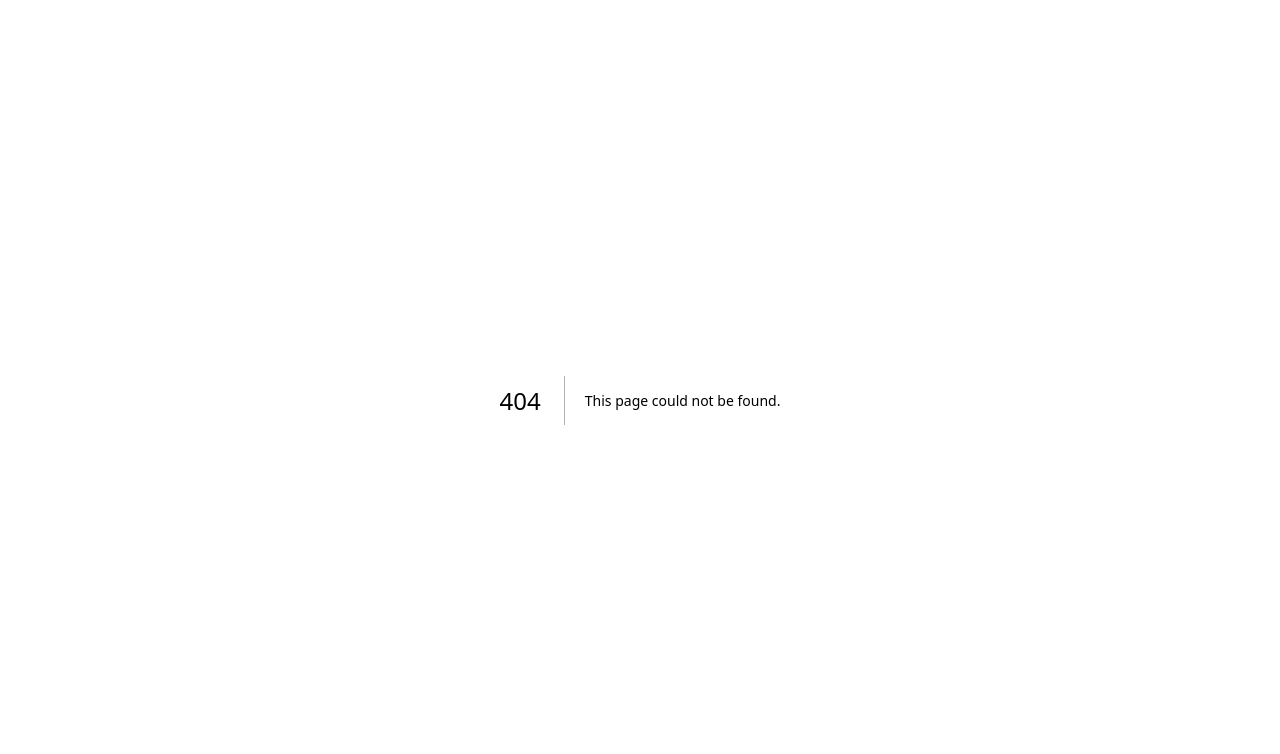
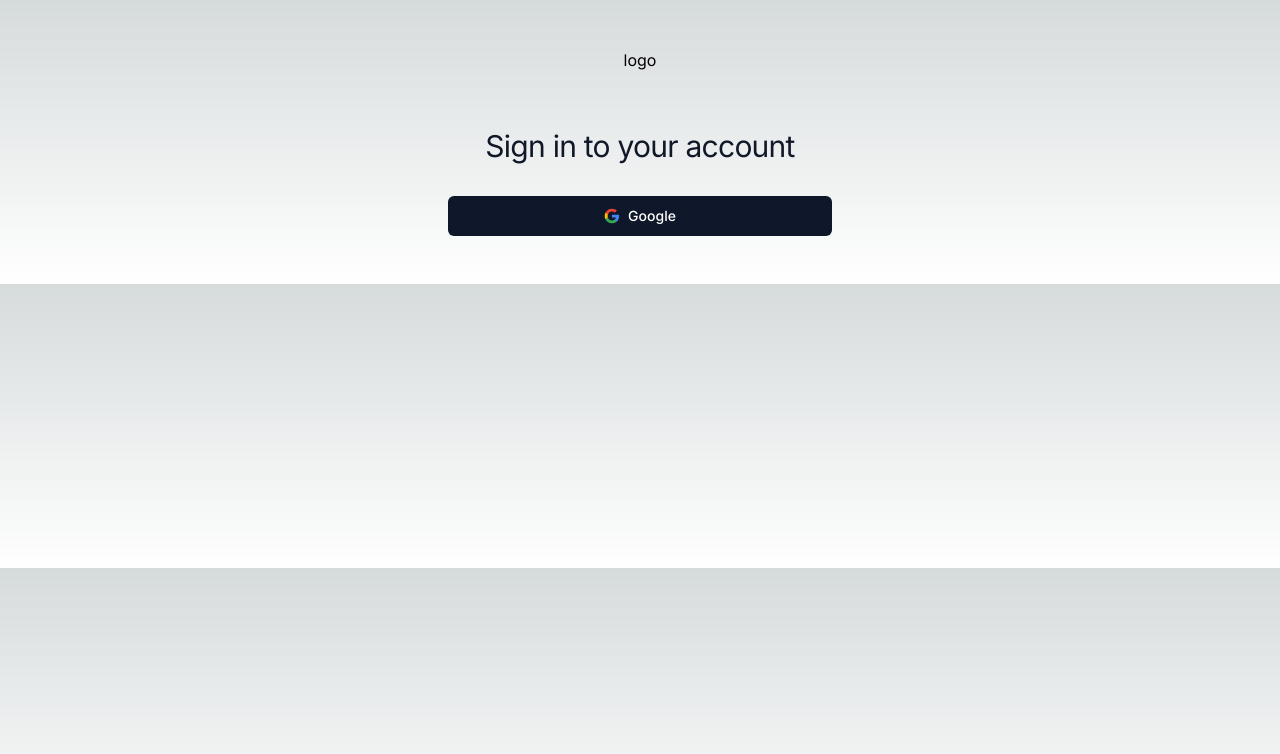
Before and after one commit to kssandraj/live-chat, a Next.js app: page /login in a window 1280 px wide. Before the commit this address had no page. Shown: the top 754 px of the page. Built offline with nearby package versions, Linux system fonts and the light colour scheme.

Commit message:
feat: creating the login page

```diff
--- /dev/null
+++ b/src/app/login/page.tsx
@@ -0,0 +1,65 @@
+"use client";
+
+import Button from "@/components/ui/Button";
+import { FC, useState } from "react";
+
+interface pageProps {}
+
+const Page: FC<pageProps> = ({}) => {
+  const [isLoading, setIsLoading] = useState<boolean>(false);
+
+  async function loginWithGoogle() {}
+
+  return (
+    <>
+      <div className="flex min-h-full itens-center justify-center py-12 px-4 sm:px-6 lg:px-8">
+        <div className="w-full flex flex-col items-center max-w-md space-y-8">
+          <div className="flex flex-col items-center gap-8">
+            logo
+            <h2 className="mt-6 text-center text-3xl font-blod tracking-tight text-gray-900">
+              Sign in to your account
+            </h2>
+          </div>
+          <Button
+            isLoading={isLoading}
+            type="button"
+            className="max-w-sm mx-auto w-full"
+            onClick={loginWithGoogle}
+          >
+            <svg
+              className="mr-2 h-4 w-4"
+              aria-hidden="true"
+              focusable="false"
+              data-prefix="fab"
+              data-icon="github"
+              role="img"
+              xmlns="http://www.w3.org/2000/svg"
+              viewBox="0 0 24 24"
+            >
+              <path
+                d="M22.56 12.25c0-.78-.07-1.53-.2-2.25H12v4.26h5.92c-.26 1.37-1.04 2.53-2.21 3.31v2.77h3.57c2.08-1.92 3.28-4.74 3.28-8.09z"
+                fill="#4285F4"
+              />
+              <path
+                d="M12 23c2.97 0 5.46-.98 7.28-2.66l-3.57-2.77c-.98.66-2.23 1.06-3.71 1.06-2.86 0-5.29-1.93-6.16-4.53H2.18v2.84C3.99 20.53 7.7 23 12 23z"
+                fill="#34A853"
+              />
+              <path
+                d="M5.84 14.09c-.22-.66-.35-1.36-.35-2.09s.13-1.43.35-2.09V7.07H2.18C1.43 8.55 1 10.22 1 12s.43 3.45 1.18 4.93l2.85-2.22.81-.62z"
+                fill="#FBBC05"
+              />
+              <path
+                d="M12 5.38c1.62 0 3.06.56 4.21 1.64l3.15-3.15C17.45 2.09 14.97 1 12 1 7.7 1 3.99 3.47 2.18 7.07l3.66 2.84c.87-2.6 3.3-4.53 6.16-4.53z"
+                fill="#EA4335"
+              />
+              <path d="M1 1h22v22H1z" fill="none" />
+            </svg>
+            Google
+          </Button>
+        </div>
+      </div>
+    </>
+  );
+};
+
+export default Page;
```
